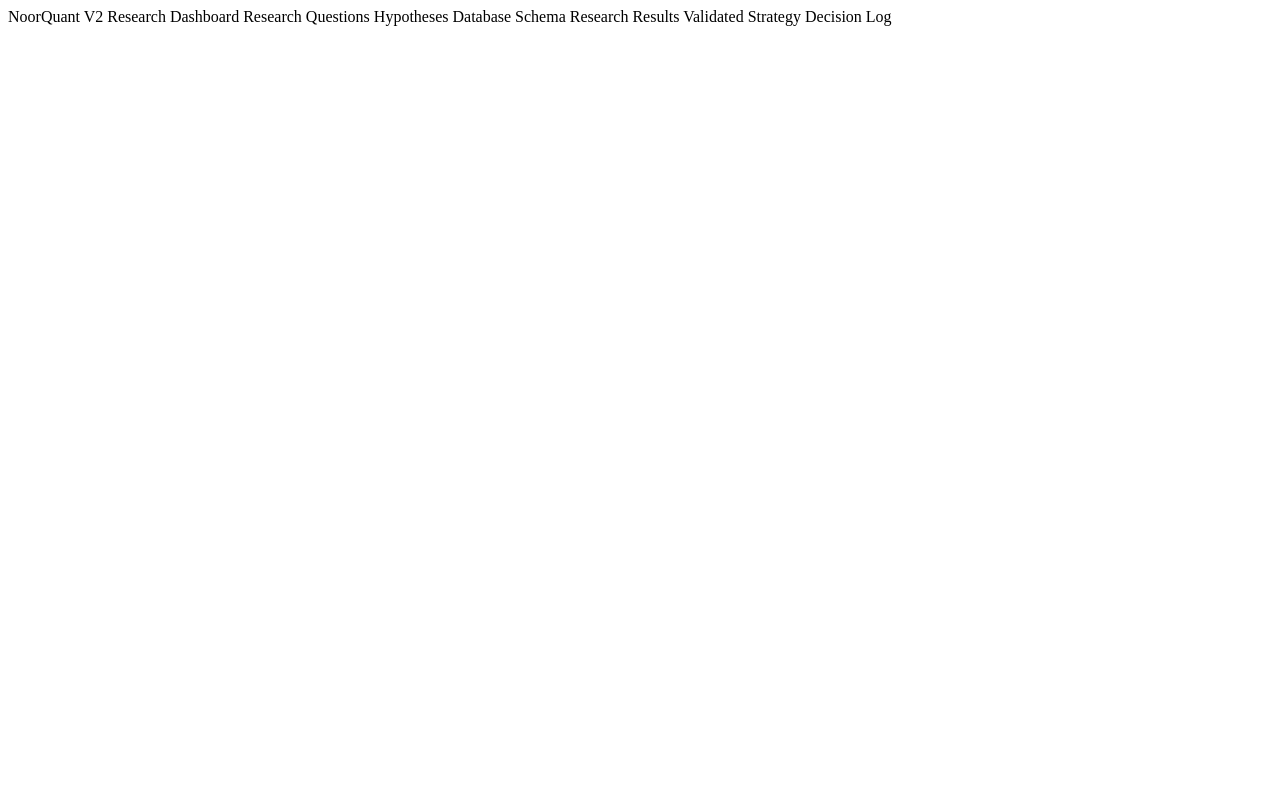
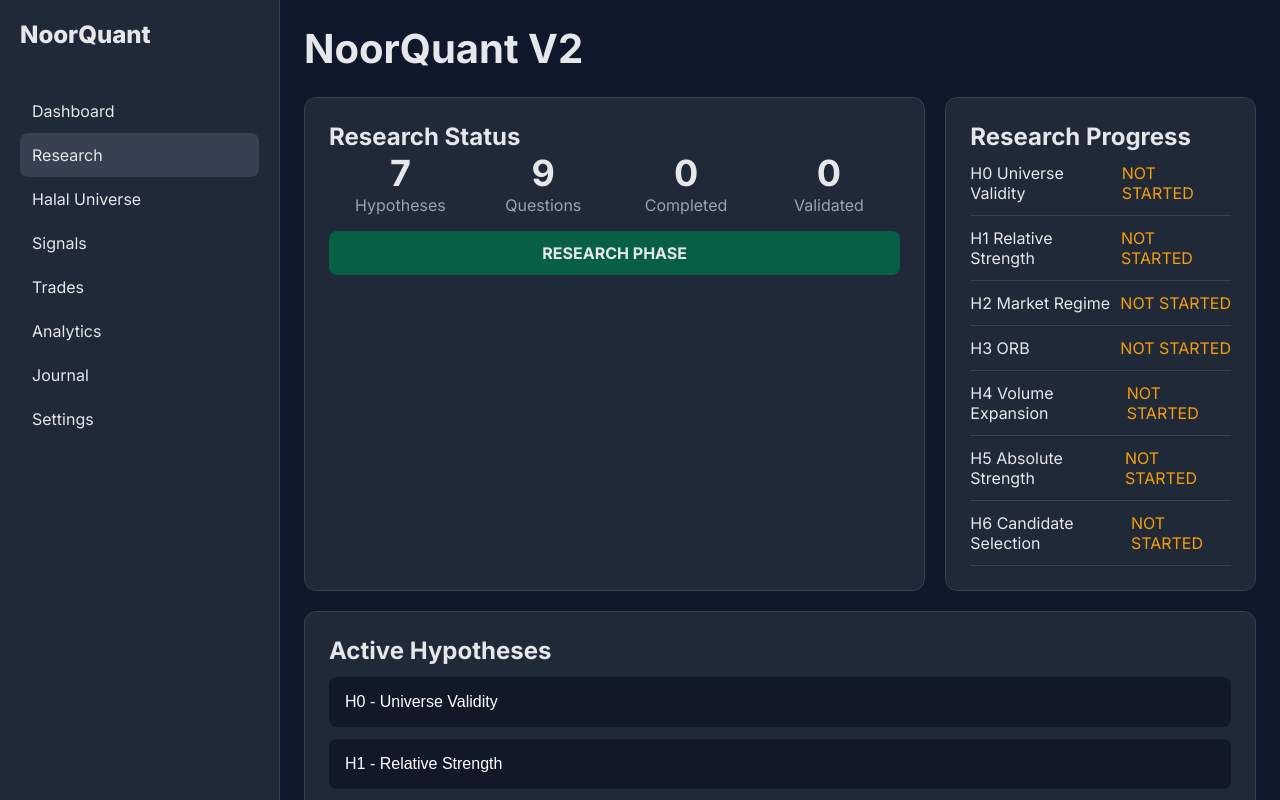
Before and after one commit to FrostySoulle/NoorQuantV2, a plain HTML site: page index.html in a window 1280 px wide. Drawn offline with Linux system fonts and the light colour scheme.

Commit message:
Website Research & Hypotheses Pages

```diff
--- /dev/null
+++ b/assets/css/style.css
@@ -0,0 +1,181 @@
+*{
+    margin:0;
+    padding:0;
+    box-sizing:border-box;
+}
+
+body{
+    font-family:"Inter",sans-serif;
+    background:#0f172a;
+    color:#e5e7eb;
+    display:flex;
+    height:100vh;
+    overflow:hidden;
+}
+
+.sidebar{
+    width:280px;
+    background:#1f2937;
+    border-right:1px solid #374151;
+    padding:20px;
+    overflow-y:auto;
+}
+
+.sidebar::-webkit-scrollbar{
+    display:none;
+}
+
+.sidebar{
+    scrollbar-width:none;
+}
+
+.logo{
+    font-size:24px;
+    font-weight:800;
+    margin-bottom:40px;
+}
+
+.sidebar ul{
+    list-style:none;
+}
+
+.sidebar li{
+    padding:12px;
+    border-radius:8px;
+    cursor:pointer;
+}
+
+.sidebar li:hover{
+    background:#374151;
+}
+
+.active-menu{
+    background:#374151;
+}
+
+.menu-title{
+    color:#9ca3af;
+    font-size:12px;
+    margin-top:20px;
+    text-transform:uppercase;
+}
+
+.main-content{
+    flex:1;
+    overflow-y:auto;
+    padding:24px;
+}
+
+.main-content::-webkit-scrollbar{
+    display:none;
+}
+
+.main-content{
+    scrollbar-width:none;
+}
+
+h1{
+    font-size:40px;
+    margin-bottom:24px;
+}
+
+.top-grid{
+    display:grid;
+    grid-template-columns:2fr 1fr;
+    gap:20px;
+}
+
+.card{
+    background:#1f2937;
+    border:1px solid #374151;
+    border-radius:12px;
+    padding:24px;
+    margin-bottom:20px;
+}
+
+.status-grid{
+    display:grid;
+    grid-template-columns:repeat(4,1fr);
+	margin-bottom:16px;
+}
+
+.metric{
+    text-align:center;
+}
+
+.metric-value{
+    font-size:36px;
+    font-weight:700;
+}
+
+.metric-label{
+    color:#9ca3af;
+}
+
+.research-phase{
+    margin-top:12px;
+    background:#065f46;
+    padding:12px;
+    border-radius:8px;
+    text-align:center;
+    font-weight:700;
+}
+
+.card.compact{
+    padding:20px;
+}
+
+.progress-row{
+    display:flex;
+    justify-content:space-between;
+    padding:12px 0;
+    border-bottom:1px solid #374151;
+}
+
+.not-started{
+    color:#f59e0b;
+}
+
+.accordion{
+    margin-top:12px;
+}
+
+.accordion-header{
+    width:100%;
+    background:#111827;
+    color:white;
+    border:none;
+    text-align:left;
+    padding:16px;
+    border-radius:8px;
+    cursor:pointer;
+    font-size:16px;
+}
+
+.accordion-content{
+    display:none;
+    background:#0b1220;
+    padding:18px;
+    border-radius:0 0 8px 8px;
+    line-height:1.7;
+}
+
+.accordion.active .accordion-content{
+    display:block;
+}
+
+.decision-box{
+    background:#111827;
+    padding:20px;
+    border-radius:8px;
+}
+
+.decision-date{
+    color:#9ca3af;
+    margin-bottom:10px;
+}
+
+.decision-title{
+    font-weight:700;
+    margin-bottom:10px;
+}
--- /dev/null
+++ b/assets/js/app.js
@@ -0,0 +1,119 @@
+const hypotheses = [
+{
+title:"H0 - Universe Validity",
+content:`
+Can the current halal universe support a long-only intraday strategy?
+
+Success:
+Enough setups and liquidity exist.
+
+Failure:
+Too few opportunities.
+`
+},
+{
+title:"H1 - Relative Strength",
+content:`
+Stocks demonstrating stronger Relative Strength outperform weaker stocks.
+
+Definitions:
+
+RS_Open
+RS_15
+RS_30
+RS_60
+`
+},
+{
+title:"H2 - Market Regime",
+content:`
+Trading performance differs across:
+
+Bull Trend
+Bear Trend
+Sideways
+`
+},
+{
+title:"H3 - Breakout Continuation",
+content:`
+Opening Range Breakouts continue often enough to create positive expectancy.
+`
+},
+{
+title:"H4 - Volume Expansion",
+content:`
+Breakouts with elevated volume outperform breakouts without elevated volume.
+`
+},
+{
+title:"H5 - Absolute Strength Filter",
+content:`
+Price > Open
+Price > VWAP
+
+Improves performance compared to RS alone.
+`
+},
+{
+title:"H6 - Candidate Selection",
+content:`
+Top 3
+Top 5
+Top 10
+Top 15
+
+Determine optimal candidate pool.
+`
+}
+];
+
+const questions = [
+"Q0 - Universe Validity",
+"Q1 - Relative Strength",
+"Q2 - Market Regime",
+"Q3 - Opening Range Breakout",
+"Q4 - Volume Expansion",
+"Q5 - Absolute Strength Filter",
+"Q6 - Candidate Selection",
+"Q7 - Exit Strategy",
+"Q8 - Costs & Slippage"
+];
+
+function createAccordion(containerId,data){
+
+const container=document.getElementById(containerId);
+
+data.forEach(item=>{
+
+const accordion=document.createElement("div");
+accordion.className="accordion";
+
+accordion.innerHTML=`
+<button class="accordion-header">
+${item.title || item}
+</button>
+
+<div class="accordion-content">
+${item.content || ""}
+</div>
+`;
+
+container.appendChild(accordion);
+
+});
+
+}
+
+createAccordion("hypotheses-container",hypotheses);
+createAccordion("questions-container",questions);
+
+document.addEventListener("click",e=>{
+
+if(e.target.classList.contains("accordion-header")){
+
+e.target.parentElement.classList.toggle("active");
+
+}
+
+});
--- a/index.html
+++ b/index.html
@@ -1,10 +1,183 @@
-NoorQuant V2
+<!DOCTYPE html>
+<html lang="en">
 
-Research Dashboard
+<head>
+    <meta charset="UTF-8">
+    <meta name="viewport" content="width=device-width, initial-scale=1.0">
+    <title>NoorQuant V2</title>
 
-Research Questions
-Hypotheses
-Database Schema
-Research Results
-Validated Strategy
-Decision Log
+    <link rel="stylesheet" href="./assets/css/style.css">
+
+    <link rel="preconnect" href="https://fonts.googleapis.com">
+    <link rel="preconnect" href="https://fonts.gstatic.com" crossorigin>
+
+    <link href="https://fonts.googleapis.com/css2?family=Inter:wght@400;500;600;700;800&display=swap"
+        rel="stylesheet">
+</head>
+
+<body>
+
+    <aside class="sidebar">
+
+        <div class="logo">
+            NoorQuant
+        </div>
+
+        <ul>
+
+            <li>Dashboard</li>
+
+            <li class="active-menu">Research</li>
+
+            <li>Halal Universe</li>
+
+            <li>Signals</li>
+
+            <li>Trades</li>
+
+            <li>Analytics</li>
+
+            <li>Journal</li>
+
+            <li>Settings</li>
+
+        </ul>
+
+    </aside>
+
+    <main class="main-content">
+
+        <h1>NoorQuant V2</h1>
+
+        <!-- TOP -->
+
+        <section class="top-grid">
+
+            <div class="card">
+
+                <h2>Research Status</h2>
+
+                <div class="status-grid">
+
+                    <div class="metric">
+                        <div class="metric-value">7</div>
+                        <div class="metric-label">Hypotheses</div>
+                    </div>
+
+                    <div class="metric">
+                        <div class="metric-value">9</div>
+                        <div class="metric-label">Questions</div>
+                    </div>
+
+                    <div class="metric">
+                        <div class="metric-value">0</div>
+                        <div class="metric-label">Completed</div>
+                    </div>
+
+                    <div class="metric">
+                        <div class="metric-value">0</div>
+                        <div class="metric-label">Validated</div>
+                    </div>
+
+                </div>
+
+                <div class="research-phase">
+                    RESEARCH PHASE
+                </div>
+
+            </div>
+
+            <div class="card">
+
+                <h2>Research Progress</h2>
+
+                <div class="progress-row">
+                    <span>H0 Universe Validity</span>
+                    <span class="status not-started">NOT STARTED</span>
+                </div>
+
+                <div class="progress-row">
+                    <span>H1 Relative Strength</span>
+                    <span class="status not-started">NOT STARTED</span>
+                </div>
+
+                <div class="progress-row">
+                    <span>H2 Market Regime</span>
+                    <span class="status not-started">NOT STARTED</span>
+                </div>
+
+                <div class="progress-row">
+                    <span>H3 ORB</span>
+                    <span class="status not-started">NOT STARTED</span>
+                </div>
+
+                <div class="progress-row">
+                    <span>H4 Volume Expansion</span>
+                    <span class="status not-started">NOT STARTED</span>
+                </div>
+
+                <div class="progress-row">
+                    <span>H5 Absolute Strength</span>
+                    <span class="status not-started">NOT STARTED</span>
+                </div>
+
+                <div class="progress-row">
+                    <span>H6 Candidate Selection</span>
+                    <span class="status not-started">NOT STARTED</span>
+                </div>
+
+            </div>
+
+        </section>
+
+        <!-- HYPOTHESES -->
+
+        <section class="card">
+
+            <h2>Active Hypotheses</h2>
+
+            <div id="hypotheses-container"></div>
+
+        </section>
+
+        <!-- RESEARCH QUESTIONS -->
+
+        <section class="card">
+
+            <h2>Research Questions</h2>
+
+            <div id="questions-container"></div>
+
+        </section>
+
+        <!-- DECISIONS -->
+
+        <section class="card">
+
+            <h2>Recent Decisions</h2>
+
+            <div class="decision-box">
+
+                <div class="decision-date">
+                    2026-06-21
+                </div>
+
+                <div class="decision-title">
+                    Abandon NoorQuant V1 weighted scoring model
+                </div>
+
+                <div class="decision-reason">
+                    Multiple independent reviews identified high overfitting risk.
+                </div>
+
+            </div>
+
+        </section>
+
+    </main>
+
+    <script src="./assets/js/app.js"></script>
+
+</body>
+
+</html>
```
Also changed, not shown: assests/css/style.css (deleted), assests/js/app.js (deleted).
